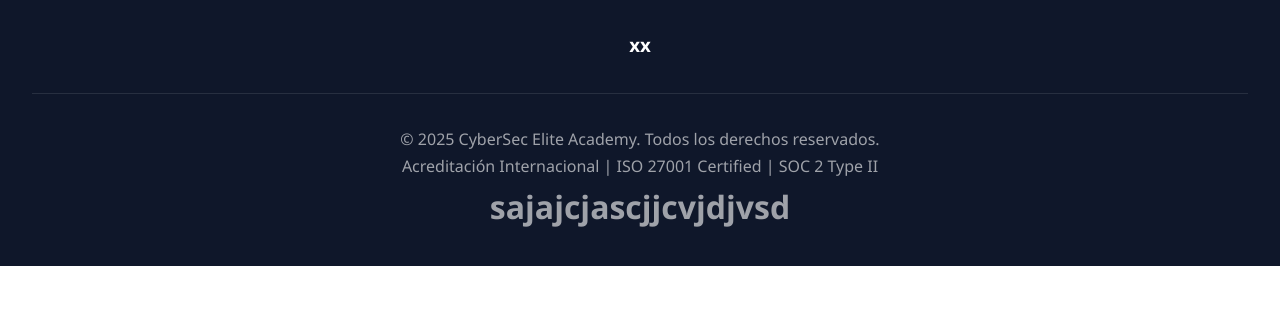
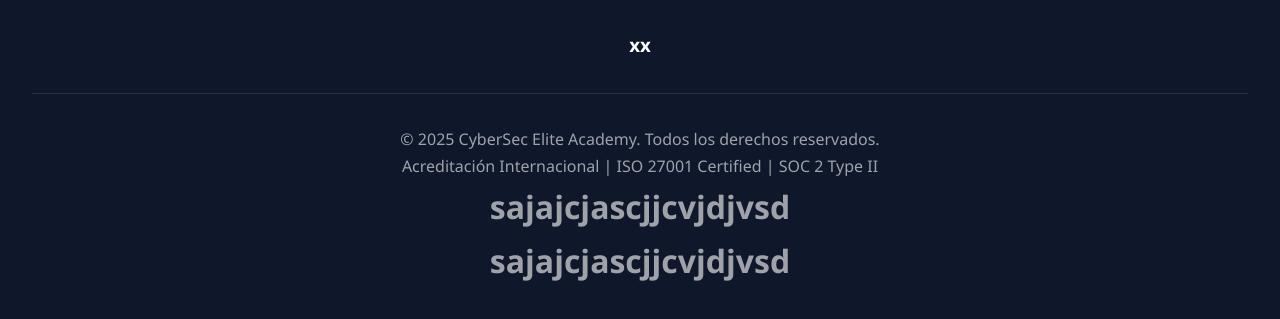
Before and after one commit to Darry12R/repo-prueba, a plain HTML site: page index.html in a window 1280 px wide. Shown: the part 2704-3023 px from the top of the page. Before the commit the page ends 2970 px from the top, so only its background shows below. Drawn offline with Linux system fonts and the light colour scheme.

Commit message:
duplicar la linea 682

```diff
--- a/index.html
+++ b/index.html
@@ -680,6 +680,7 @@
                 <p>&copy; 2025 CyberSec Elite Academy. Todos los derechos reservados.</p>
                 <p>Acreditación Internacional | ISO 27001 Certified | SOC 2 Type II</p>
                 <h1>sajajcjascjjcvjdjvsd</h1>
+                <h1>sajajcjascjjcvjdjvsd</h1>
             </div>
         </div>
     </footer>
```
